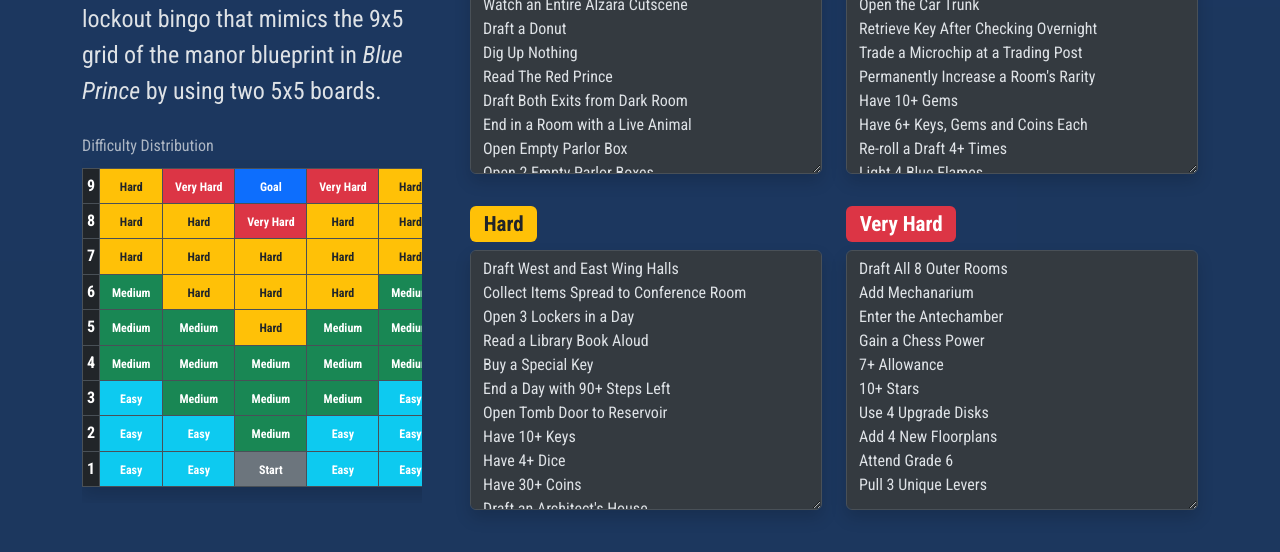
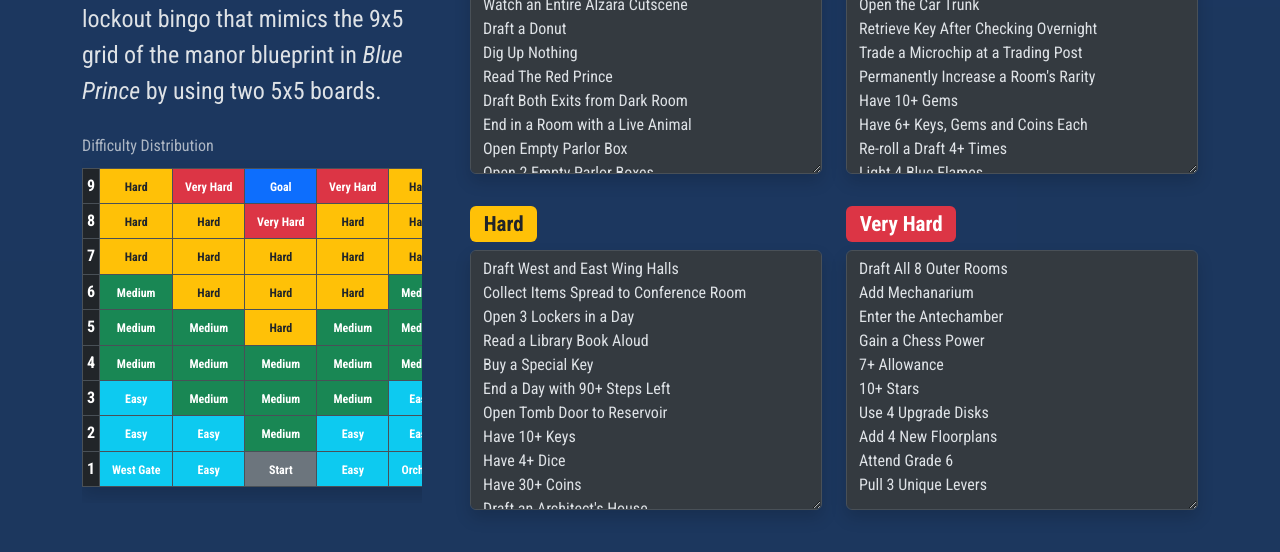
Before and after one commit to XxDERProjectxX/bquest, a plain HTML site: page index.htm in a window 1280 px wide. Shown: the part 248-800 px from the top of the page. Drawn offline with nearby package versions, Linux system fonts and the light colour scheme; a web font is replaced by a local one.

Commit message:
Update index.htm

```diff
--- a/index.htm
+++ b/index.htm
@@ -116,11 +116,11 @@
                             </tr>
                             <tr>
                                 <th>1</th>
-                                <td class="bg-info"><span class="badge">Easy</span></td>
+                                <td class="bg-info"><span class="badge">West Gate</span></td>
                                 <td class="bg-info"><span class="badge">Easy</span></td>
                                 <td class="bg-secondary"><span class="badge">Start</span></td>
                                 <td class="bg-info"><span class="badge">Easy</span></td>
-                                <td class="bg-info"><span class="badge">Easy</span></td>
+                                <td class="bg-info"><span class="badge">Orchard</span></td>
                             </tr>
                         </table>
                     </div>
```
